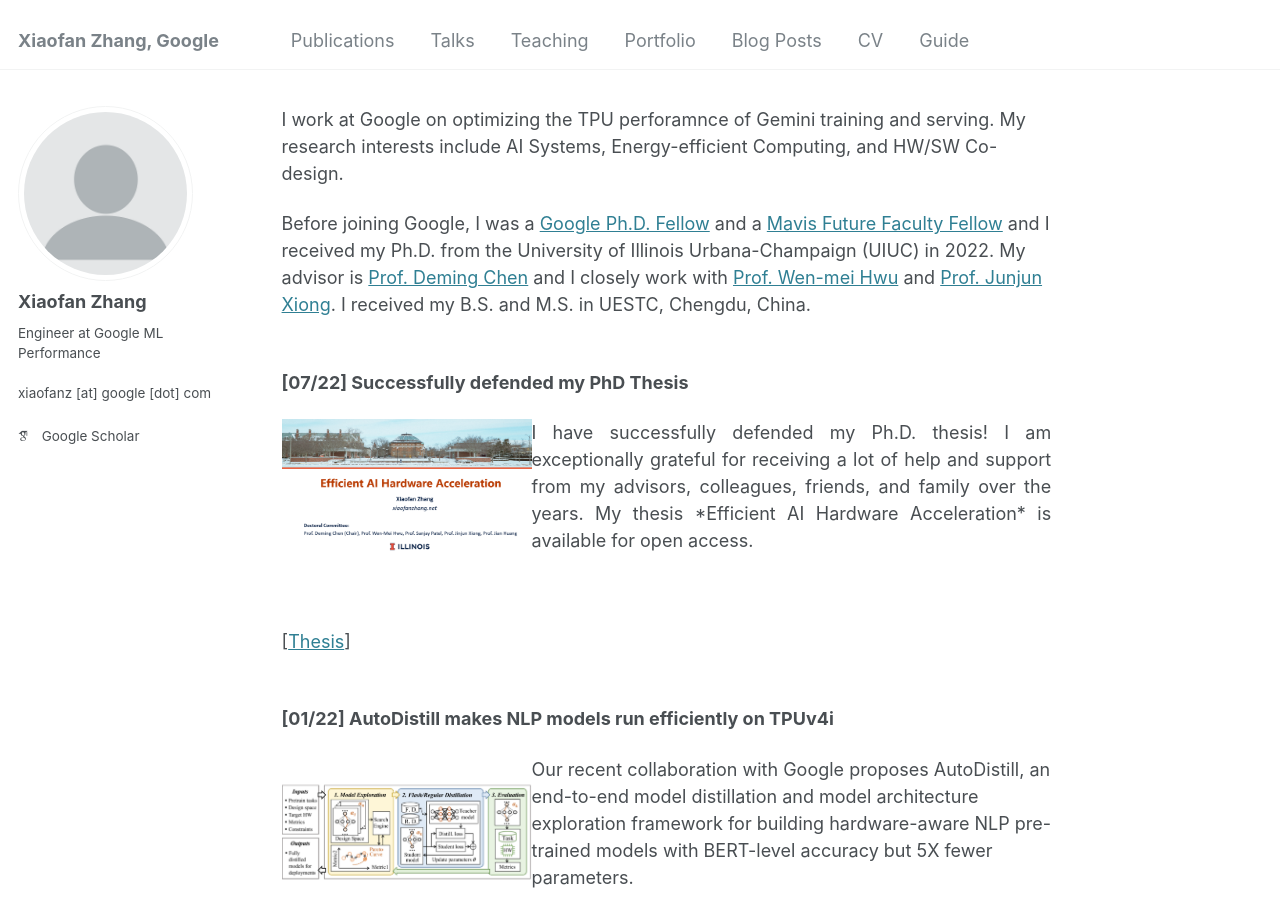
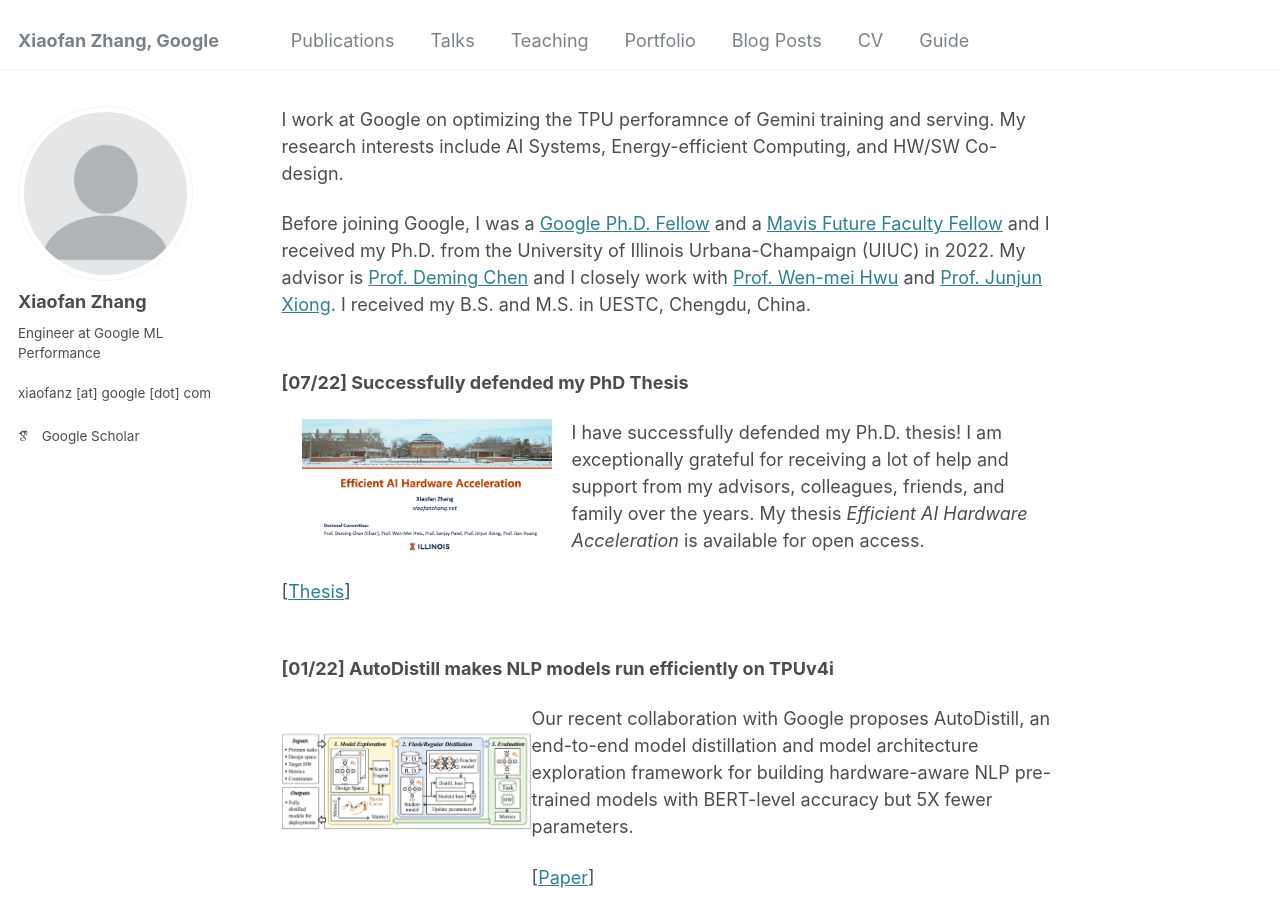
Before and after one commit to TomG008/TomG008.github.io, a Jekyll site: the page built from index.md, in a window 1280 px wide and 900 px high. Built offline with Jekyll 4.4.1, drawn with Linux system fonts in a browser that asks for light colours; some web fonts are replaced; our own code applies the rules of GitHub Pages for plain Markdown files.

Commit message:
Update index.md

```diff
--- a/index.md
+++ b/index.md
@@ -6,12 +6,10 @@ Before joining Google, I was a [Google Ph.D. Fellow](https://grad.illinois.edu/
 
 **[07/22] Successfully defended my PhD Thesis**
 
-<img src ="images/final_def.png" align ="left" width="250" height="140">
+<img src ="images/final_def.png" align ="left" width="250" height="140" hspace="20">
 
-<p align="justify">
 
 I have successfully defended my Ph.D. thesis! I am exceptionally grateful for receiving a lot of help and support from my advisors, colleagues, friends, and family over the years. My thesis *Efficient AI Hardware Acceleration* is available for open access.
-</p>
 <br>
 
 [[Thesis](https://www.ideals.illinois.edu/items/126747)]
```
